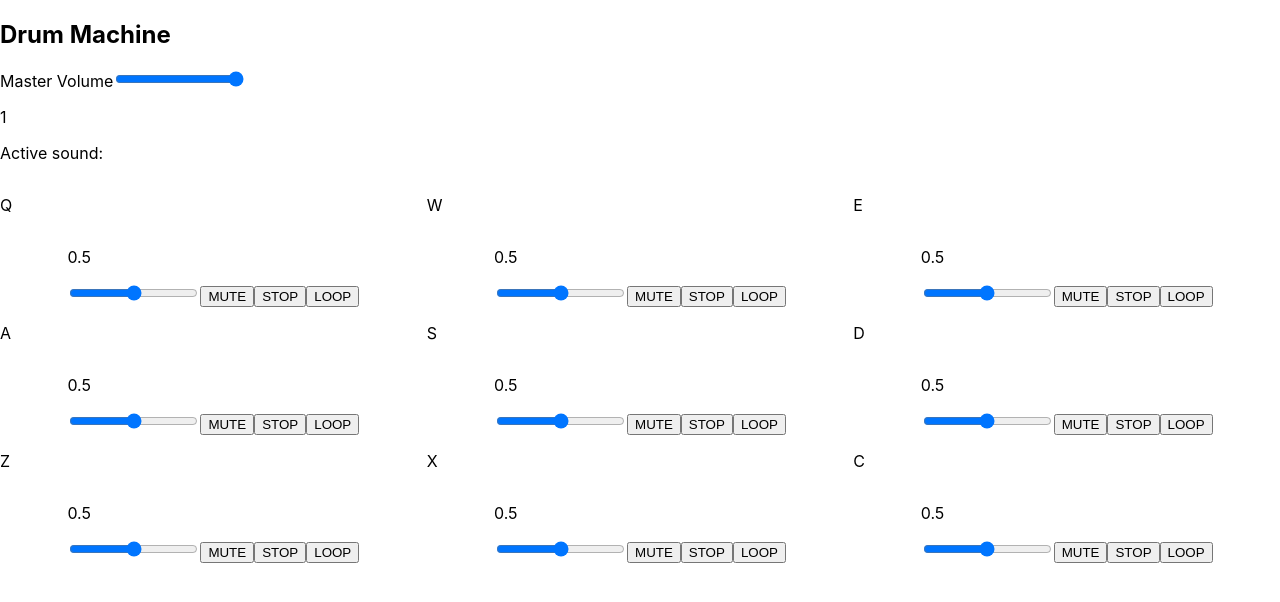
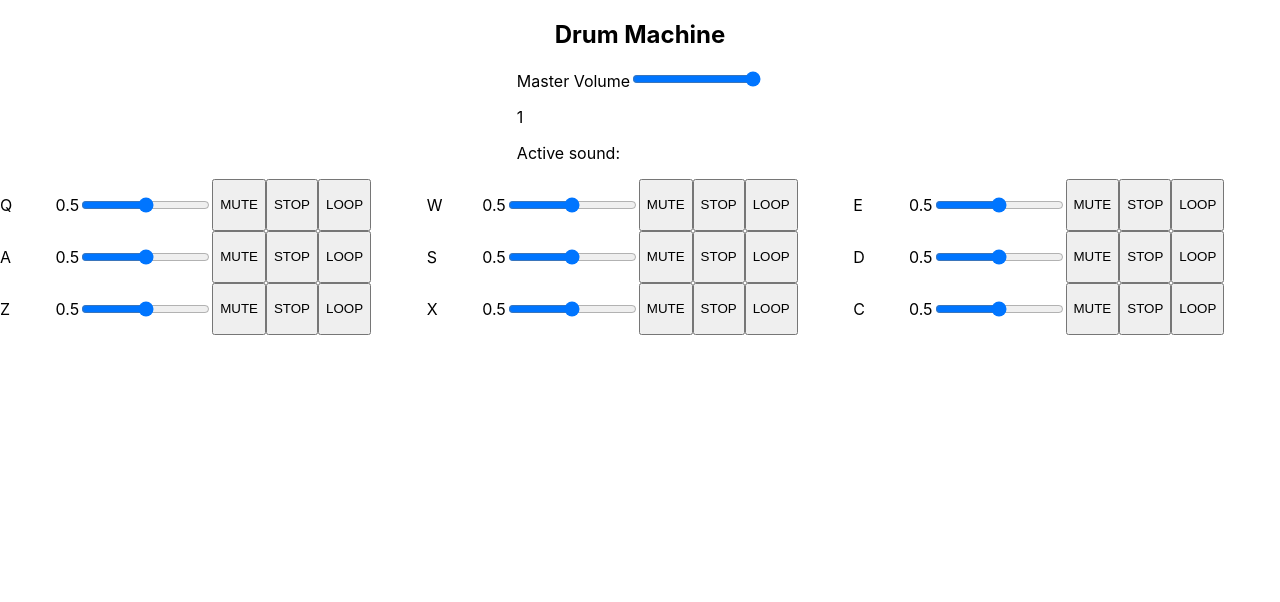
Before and after one commit to nic-vo/nv-portfolio, a Next.js app: page /fcc/drum-machine in a window 1280 px wide. Shown: the top 602 px of the page. Built offline with nearby package versions, Linux system fonts and the light colour scheme.

Commit message:
Move pad styles to their own css module
Lots of detail incoming

```diff
--- a/components/fcc/drummachine/Pad.js
+++ b/components/fcc/drummachine/Pad.js
@@ -1,7 +1,7 @@
 import { React, useRef, useState, useEffect } from 'react';
 import soundList from './soundList';
 
-import styles from '../../../styles/fcc/DrumMachine.module.css';
+import styles from '../../../styles/fcc/DrumMachine/Pad.module.css';
 
 const Pad = ({ char, padIndex, bank, mVolume, setDisplaySound, activate }) => {
 	// Build file path from props but keep filename ready
--- a/pages/fcc/drum-machine.js
+++ b/pages/fcc/drum-machine.js
@@ -1,7 +1,7 @@
 import { React, useState } from 'react';
 import { Pad, ControlPanel  } from '../../components/fcc/drummachine';
 
-import styles from '../../styles/fcc/DrumMachine.module.css';
+import styles from '../../styles/fcc/DrumMachine/DrumMachine.module.css';
 
 
 
--- /dev/null
+++ b/styles/fcc/DrumMachine/DrumMachine.module.css
@@ -0,0 +1,12 @@
+.drumContainer {
+	display: flex;
+	flex-direction: column;
+	align-items: center;
+}
+
+.grid {
+	position: relative;
+	display: grid;
+	width: 100%;
+	grid-template-columns: 1fr 1fr 1fr;
+}
--- a/styles/fcc/DrumMachine.module.css
+++ b/styles/fcc/DrumMachine/Pad.module.css
@@ -13,12 +13,8 @@
 	color: black;
 }
 
-.grid {
-	position: relative;
-	display: grid;
-	grid-template-columns: 1fr 1fr 1fr;
+.controls {
+	position: absolute;
+	display: flex;
+	flex-direction: row;
 }
-
-.controls {
-	display: block;
-}
```
